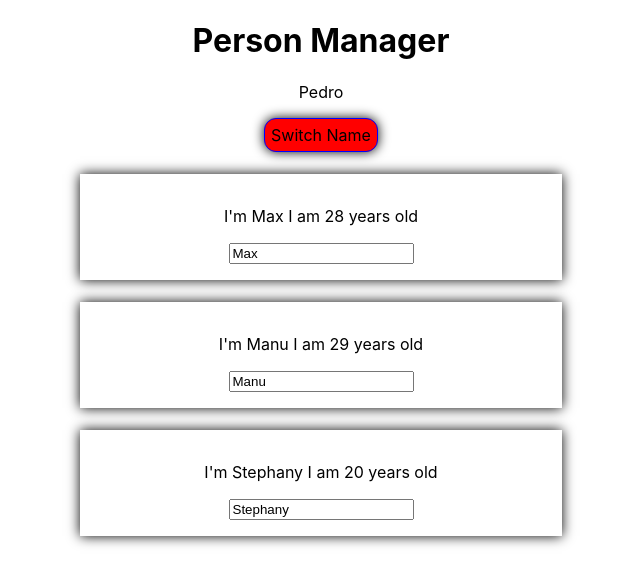
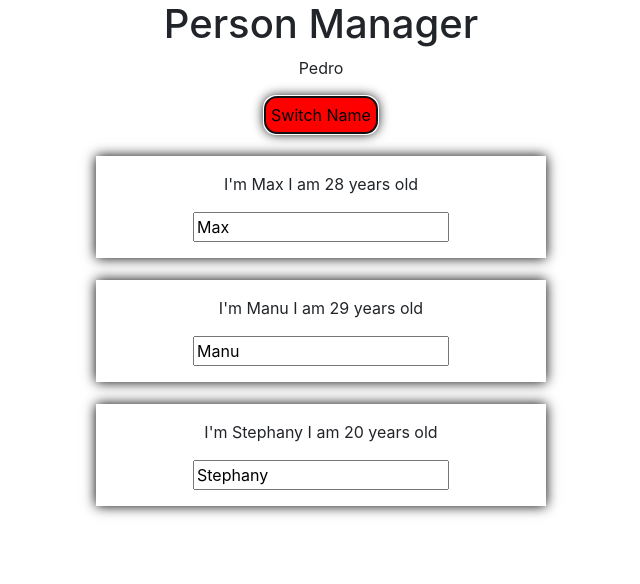
Before and after one commit to Pedro274/React-Class, a React (Create React App) app: page / in a window 1280 px wide. Both pictures are taken after a click on the button "Switch Name". Shown: the top 584 px of the page, without its empty margins (319-959 px from the left). Built offline with nearby package versions, Linux system fonts and the light colour scheme.

Commit message:
adding bootstrap

```diff
--- a/public/index.html
+++ b/public/index.html
@@ -3,6 +3,7 @@
   <head>
     <meta charset="utf-8" />
     <link rel="icon" href="%PUBLIC_URL%/favicon.ico" />
+    <link rel="stylesheet" href="https://stackpath.bootstrapcdn.com/bootstrap/4.4.1/css/bootstrap.min.css" integrity="sha384-Vkoo8x4CGsO3+Hhxv8T/Q5PaXtkKtu6ug5TOeNV6gBiFeWPGFN9MuhOf23Q9Ifjh" crossorigin="anonymous">
     <meta name="viewport" content="width=device-width, initial-scale=1" />
     <meta name="theme-color" content="#000000" />
     <meta
@@ -39,5 +40,8 @@
       To begin the development, run `npm start` or `yarn start`.
       To create a production bundle, use `npm run build` or `yarn build`.
     -->
+    <script src="https://code.jquery.com/jquery-3.4.1.slim.min.js" integrity="sha384-J6qa4849blE2+poT4WnyKhv5vZF5SrPo0iEjwBvKU7imGFAV0wwj1yYfoRSJoZ+n" crossorigin="anonymous"></script>
+    <script src="https://cdn.jsdelivr.net/npm/popper.js@1.16.0/dist/umd/popper.min.js" integrity="sha384-Q6E9RHvbIyZFJoft+2mJbHaEWldlvI9IOYy5n3zV9zzTtmI3UksdQRVvoxMfooAo" crossorigin="anonymous"></script>
+    <script src="https://stackpath.bootstrapcdn.com/bootstrap/4.4.1/js/bootstrap.min.js" integrity="sha384-wfSDF2E50Y2D1uUdj0O3uMBJnjuUD4Ih7YwaYd1iqfktj0Uod8GCExl3Og8ifwB6" crossorigin="anonymous"></script>
   </body>
 </html>
--- a/src/Component/Cockpit/cockpit.js
+++ b/src/Component/Cockpit/cockpit.js
@@ -19,7 +19,6 @@
               Switch Name
           </button>
       </div>)
-
 }
 
 export default Cockpit;
--- a/src/Component/Persons/Person/Person.js
+++ b/src/Component/Persons/Person/Person.js
@@ -1,4 +1,4 @@
-import React from 'react';
+import React, { Component } from 'react';
 import './Person.css';
 import styled from 'styled-components';
 
@@ -10,19 +10,15 @@
         padding: 16px;
         text-align: center;
         margin-top: 22px;
-
         @media (max-width: 500px) {
             width: 100%
         }
 `;
 
-const person = (props) => {
-
-return (
+export default class Person extends Component {
+render = () =>
     <StyleDiv>
-        <p onClick={props.delete}>I'm {props.name} I am {props.age} years old</p>
-        <input type='text' onChange={props.change} value={props.name}/>
+        <p onClick={this.props.delete}>I'm {this.props.name} I am {this.props.age} years old</p>
+        <input type='text' onChange={this.props.change} value={this.props.name}/>
     </StyleDiv>
-)};
-
-export default person;
+};
--- a/src/Component/Persons/Persons.js
+++ b/src/Component/Persons/Persons.js
@@ -1,13 +1,16 @@
-import React from 'react';
+import React, {Component} from 'react';
 import Person from './Person/Person';
 
 
 
-const persons = (props) => props.persons.map(person => {
+export default class Persons extends Component {
+        render = () => {
+        return this.props.persons.map(person => {
         return <Person
                     name={person.name}
                     age={person.age}
                     key={person.id}
-                    delete={() => props.delete(person.id)}
-                    change={(event)=> props.change(person.id,event)}/>})
-export default persons;
+                    delete={() => this.props.delete(person.id)}
+                    change={(event)=> this.props.change(person.id,event)}/>})
+                }// end of render
+}
--- a/src/Container/App/App.js
+++ b/src/Container/App/App.js
@@ -4,7 +4,7 @@
 
 
 
-class App extends Component {
+export default class App extends Component {
 
   state = {
       person:[
@@ -62,5 +62,3 @@
 
   }
 }
-
-export default App;
```
